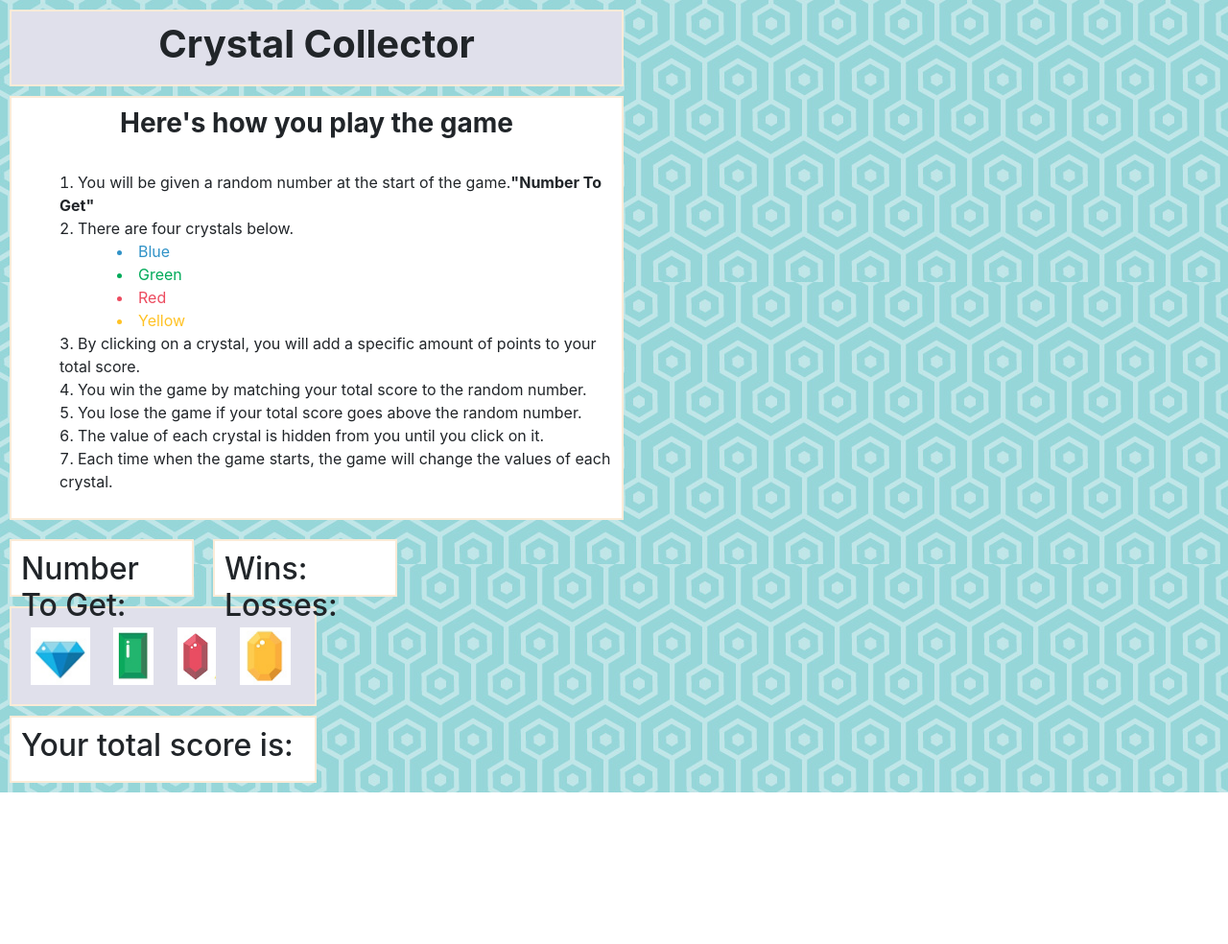
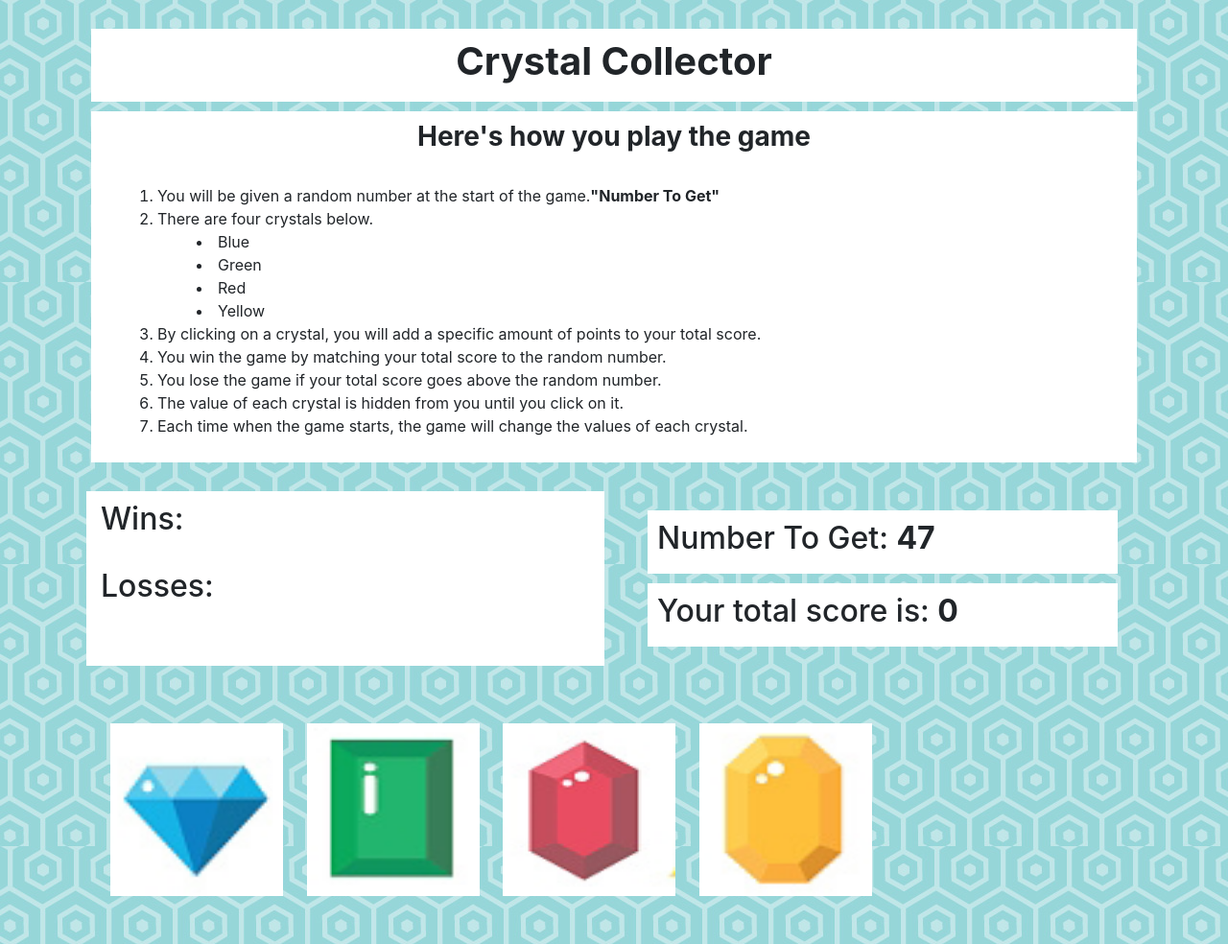
Before and after one commit to bgeorgiev268/unit-4-game, a plain HTML site: page index.html in a window 1280 px wide. Shown: the whole page at 96% size. Before the commit the page ends 826 px from the top, so only its background shows below. Drawn offline with nearby package versions, Linux system fonts and the light colour scheme.

Commit message:
completed js file and changed box layout

```diff
--- a/assets/css/style.css
+++ b/assets/css/style.css
@@ -3,12 +3,12 @@ body{
 	background-image: url("../images/background.png")
 }
 div{
-	background-color: white;
+	/* background-color: white; */
 	margin: 10px;
-	width: 25%
+	/* width: 25% */
 }
 div{
-	border: solid 2px antiquewhite;
+	/* border: solid 2px antiquewhite; */
 	padding: 10px;
 }
 h1, h3, span{
@@ -27,38 +27,44 @@ ul {
 }
 /* Specfic Elements*/
 div.header, div.gems{
-	background-color: #e0e0eb;
+	/* background-color: #e0e0eb; */
 }
 div.header, div.instructions{
-	width: 50%;
+	/* width: 50%; */
+	background-color: white;
 }
 /* Classes */
-.numberToMatch, .winsAndLosses{
-	float: left;
-	width: 15%;
-	height: 60px;
+.numberToMatch, .winsAndLosses, .totalScore{
+	background-color: white;
+	/* float: left; */
+	/* width: 25%; */
+	/* height: 150px; */
 }
 .userTotal{
-	width: 15%;
-	height: 60px;
+	/* width: 15%; */
+	/* height: 60px; */
 }
 .gems{
 	clear: both;
+	margin-top:20px;
+	/* background-color: white; */
+	/* width: 33%; */
 }
 .gemImage{
-	height: 60px;
+	height: 180px;
+	width: 180px;
 	margin: 10px;
 }
 /* IDs */
-#blue{
+.crystal-choices .blue{
 	color: #3092c7;
 }
-#green{
+.crystal-choices .green{
 	color: #00aa59;
 }
-#red{
+.crystal-choices .red{
 	color: #ec4b5f;
 }
-#yellow{
+.crystal-choices .yellow{
 	color: #ffc225;
 }
--- a/assets/javascript/game.js
+++ b/assets/javascript/game.js
@@ -22,28 +22,28 @@ var blue = 0;
 var green = 0;
 var red = 0;
 var yellow = 0;
-// var crystal = {
-//     blue:
-//     {
-//         name: "Blue"
-//         value: 0
-//     },
-//     green:
-//     {
-//         name: "Green"
-//         value:  0
-//     },
-//     red:
-//     {
-//         name: "Red"
-//         value = 0
-//     },
-//     yellow:
-//     {
-//         name: "Yellow"
-//         value: 0
-//     }
-// };
+var crystal = {
+    blue:
+    {
+        name: "Blue",
+        value: 0
+    },
+    green:
+    {
+        name: "Green",
+        value: 0
+    },
+    red:
+    {
+        name: "Red",
+        value: 0
+    },
+    yellow:
+    {
+        name: "Yellow",
+        value: 0
+    }
+};
 
 // Your game will hide this amount until the player clicks a crystal.
 // When they do click one, update the player's score counter.
@@ -53,15 +53,80 @@ var yellow = 0;
 // When the game begins again, the player should see a new random number. Also, all the crystals will have four new hidden values. Of course, the user's score (and score counter) will reset to zero.
 // The app should show the number of games the player wins and loses. To that end, do not refresh the page as a means to restart the game.
 
-$('#one').on ('click', function(){
-    alert("test")
+//Functions
+//======================================================
+
+
+// Helper function for getting random numbers
+function getRandom(min, max) {
+    return Math.floor(Math.random() * (max - min + 1)) + min;
+}
+
+// starts the game (and restarts the game)
+function startGame() {
+    //Reset current score
+    currentScore = 0;
+    $("#currentnumber").text(currentScore)
+    //Set new target score (19-120)
+    targetScore = getRandom(19, 120)
+    $("#randomNumber").text(targetScore)
+    // set different values for each crystal (1-12)
+    crystal.blue.value = getRandom(1, 12)
+    crystal.green.value = getRandom(1, 12)
+    crystal.red.value = getRandom(1, 12)
+    crystal.yellow.value = getRandom(1, 12)
+
+    // change HTML to reflect all of these changes
+    // testing console
+    console.log("----------------")
+    console.log("Target Score: " + targetScore);
+    console.log("Blue: " + crystal.blue.value + " | Red: " + crystal.green.value + " | Green " + crystal.green.value + " | Yellow " + crystal.yellow.value);
+    console.log("----------------")
+
+}
+// crystal click events
+//======================================================
+$('#one').on('click', function () {
+    currentScore = currentScore + crystal.blue.value
+    console.log(currentScore)
+    verifyScore()
 });
-$('#two').on ('click', function(){
-    alert("test")
+$('#two').on('click', function () {
+    currentScore = currentScore + crystal.green.value
+    console.log(currentScore)
+    verifyScore()
+
 });
-$('#three').on ('click', function(){
-    alert("test")
+$('#three').on('click', function () {
+    currentScore = currentScore + crystal.red.value
+    console.log(currentScore)
+    verifyScore()
+
 });
-$('#four').on ('click', function(){
-    alert("test")
+$('#four').on('click', function () {
+    currentScore = currentScore + crystal.yellow.value
+    console.log(currentScore)
+    verifyScore()
+
 });
+
+
+
+function verifyScore() {
+    $("#currentnumber").text(currentScore)
+    if (currentScore === targetScore) {
+        wins++
+        $("#wins").text(wins)
+        alert("You Win!")
+        startGame()
+    }
+    else if (currentScore > targetScore) {
+        losses++
+        $("#losses").text(losses)
+        alert("You Loose!")
+        startGame()
+    }
+}
+
+//starts the game the first time
+startGame()
--- a/index.html
+++ b/index.html
@@ -8,6 +8,7 @@
     <link rel="stylesheet" type="text/css" href="assets\css\style.css">
 
 <body>
+	<div class="container">
 	<div class="header">
 		<h1>Crystal Collector</h1>
 	</div>
@@ -30,18 +31,23 @@
 			<li>Each time when the game starts, the game will change the values of each crystal.</li>
 		</ol>
 	</div>
+	<div class= "row">
+	<div class="winsAndLosses col">
+		<h2>Wins: <span id= "wins"></span></h2>
+			</br>
+		<h2>Losses: <span id= "losses"></span></h2>
+	</div>
+	<div class= "col">
 	<div class="numberToMatch">
-		<h2>Number To Get:
-			<span id= "randomNumber"></span>
+		<h2>Number To Get: <span id= "randomNumber"></span>
 		</h2>
 	</div>
-	<div class="winsAndLosses">
-		<h2>Wins:
-			<span id= "wins"></span>
-			</br>
-			Losses:
-			<span id= "lossesosses"></span>
+	<div class="totalScore">
+		<h2>Your total score is:
+			<span id="currentnumber"></span>
 		</h2>
+	</div>
+	</div>
 	</div>
 	<div class="gems">
 		<img src="assets/images/blue.png" class=gemImage id="one" alt="Blue Gem">
@@ -49,10 +55,6 @@
 		<img src="assets/images/red.png" class=gemImage id= "three" alt="Red Gem">
 		<img src="assets/images/yellow.png" class=gemImage id= "four" alt="Yellow Gem">
 	</div>
-	<div class="totalScore">
-		<h2>Your total score is:
-			<span id="finalTotal"></span>
-		</h2>
 	</div>
     <script src="https://code.jquery.com/jquery-3.4.1.slim.min.js" integrity="sha384-J6qa4849blE2+poT4WnyKhv5vZF5SrPo0iEjwBvKU7imGFAV0wwj1yYfoRSJoZ+n" crossorigin="anonymous"></script>
     <script src="https://cdn.jsdelivr.net/npm/popper.js@1.16.0/dist/umd/popper.min.js" integrity="sha384-Q6E9RHvbIyZFJoft+2mJbHaEWldlvI9IOYy5n3zV9zzTtmI3UksdQRVvoxMfooAo" crossorigin="anonymous"></script>
```
